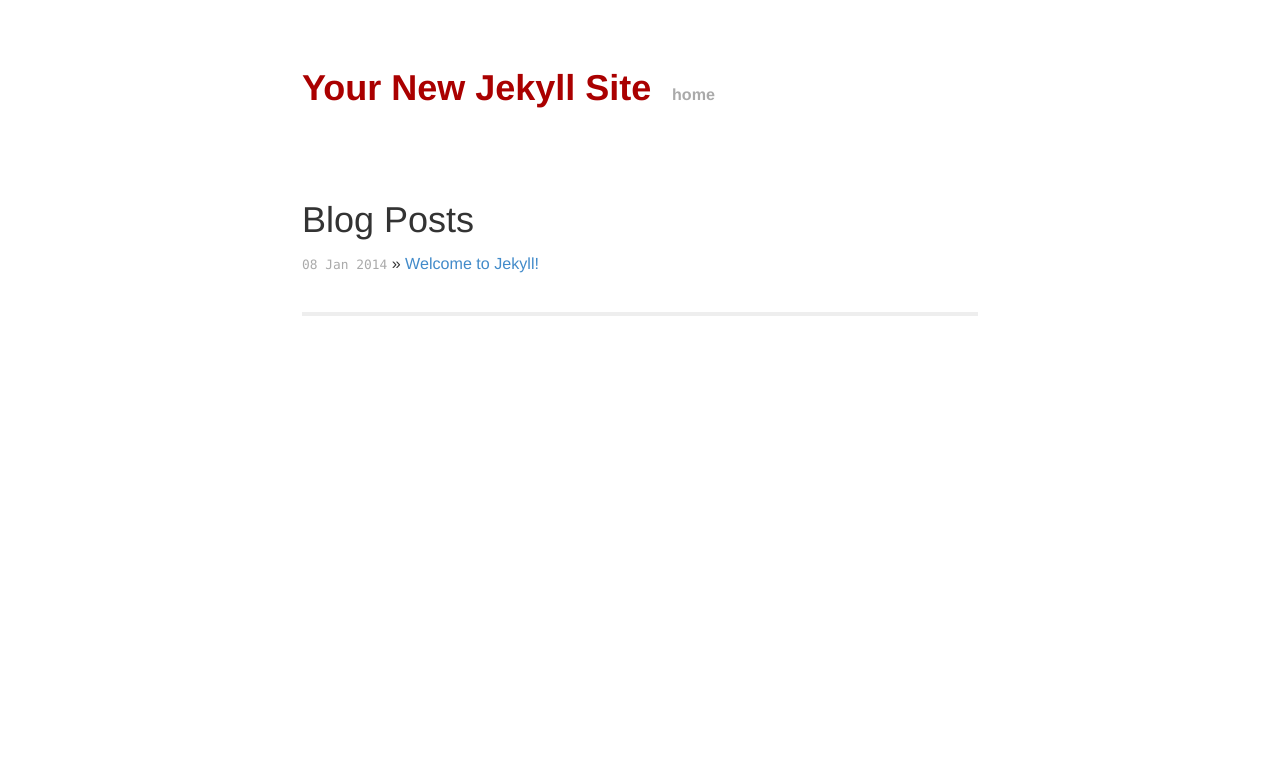
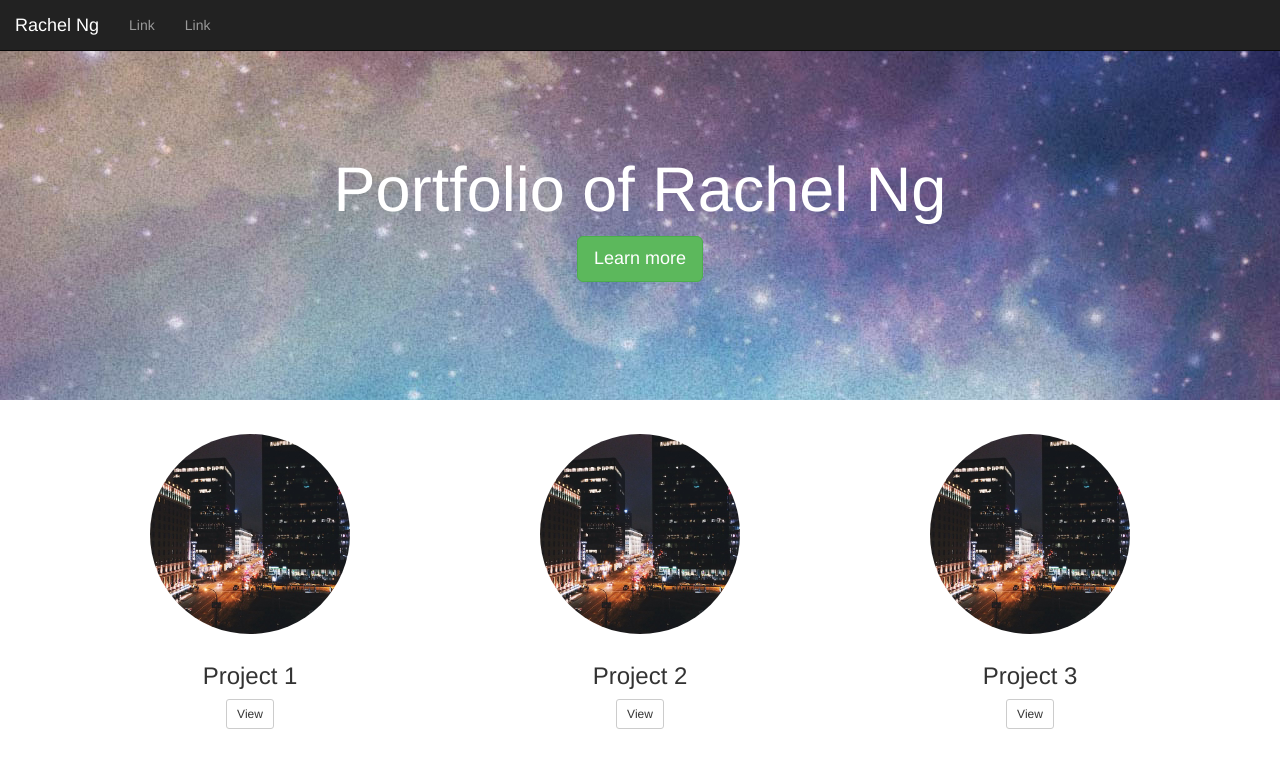
Before and after one commit to rachelng/portfolio, a Jekyll site: the page built from index.html, in a window 1280 px wide and 900 px high. Shown: the top 768 px of the window. Built offline with Jekyll 4.4.1, drawn with Linux system fonts in a browser that asks for light colours; Markdown is read by kramdown in place of the engine named in the settings.

Commit message:
Added Bootstrap elements

```diff
--- a/_layouts/default.html
+++ b/_layouts/default.html
@@ -1,5 +1,5 @@
 <!DOCTYPE html>
-<html>
+<html lang"en">
     <head>
         <meta charset="utf-8">
         <meta http-equiv="X-UA-Compatible" content="IE=edge,chrome=1">
@@ -10,9 +10,12 @@
         <link rel="stylesheet" href="/css/syntax.css">
 
         <!-- Custom CSS -->
-        <link rel="stylesheet" href="/css/main.css" />
+
+        <link rel="stylesheet" href="/css/main.css">
 
         <link rel="stylesheet" href="/css/bootstrap.min.css">
+
+        <link rel="stylesheet" href="/css/style.css">
 
         <script src="https://code.jquery.com/jquery.js"></script>
 
@@ -21,17 +24,67 @@
   </head>
     <body>
 
-        <div class="site">
-          <div class="header">
-            <h1 class="title"><a href="/">{{ site.name }}</a></h1>
-            <a class="extra" href="/">home</a>
-          </div>
+        <div class="container">
+
+          <nav class="navbar navbar-inverse navbar-fixed-top" role="navigation">
+            <div class="navbar-header">
+              <button type="button" class="navbar-toggle" data-toggle="collapse" data-target="#bs-example-navbar-collapse-1">
+                <span class="sr-only">Toggle navigation</span>
+                <span class="icon-bar"></span>
+                <span class="icon-bar"></span>
+                <span class="icon-bar"></span>
+              </button>
+              <a class="navbar-brand" href="#">Rachel Ng</a>
+            </div>
+
+              <div class="collapse navbar-collapse" id="bs-example-navbar-collapse-1">
+                  <ul class="nav navbar-nav">
+                    <li><a href="#">Link</a></li>
+                    <li><a href="#">Link</a></li>
+                  </ul>
+
+              </div>
+          </nav>
 
           {{ content }}
 
-          <div class="footer">
+        </div>
+        <div class="jumbotron">
+            <h1 class="title">Portfolio of Rachel Ng</h1>
+            <p><a class="btn btn-success btn-lg" role="button">Learn more</a></p>
+        </div>
 
-          </div>
+        <div class="container">
+          <div class="row">
+            <div class="col-md-4">
+              <div class="thumbnail">
+                <img src="images/img.jpg" class="img-circle">
+                <div class="caption">
+                  <h3>Project 1</h3>
+                  <p><a href="#" class="btn btn-sm btn-default" role="button">View</a></p>
+                </div>
+              </div>
+            </div>
+
+            <div class="col-md-4">
+              <div class="thumbnail">
+                <img src="images/img.jpg" class="img-circle">
+                <div class="caption">
+                  <h3>Project 2</h3>
+                  <p><a href="#" class="btn btn-sm btn-default" role="button">View</a></p>
+                </div>
+              </div>
+            </div>
+
+            <div class="col-md-4">
+              <div class="thumbnail">
+                <img src="images/img.jpg" class="img-circle">
+                <div class="caption">
+                  <h3>Project 3</h3>
+                  <p><a href="#" class="btn btn-sm btn-default" role="button">View</a></p>
+                </div>
+              </div>
+            </div>
         </div>
 
     </body>
--- /dev/null
+++ b/css/style.css
@@ -0,0 +1,26 @@
+body {
+	padding-top:50px;
+}
+
+.jumbotron {
+	background: url('/../images/jumbatron.jpg');
+	height:350px;
+}
+
+.jumbotron h1 {
+	color:#fff;
+	padding: 40px 0 5px 0;
+}
+
+.navbar {
+	margin-bottom:0px;
+}
+
+img {
+	width:200px;
+	height: 200px;
+}
+
+.thumbnail {
+	border:none;
+}
--- a/index.html
+++ b/index.html
@@ -1,13 +1,13 @@
 ---
 layout: default
-title: Your New Jekyll Site
+title: Portfolio of Rachel Ng
 ---
 
-<div id="home">
+<!-- <div id="home">
   <h1>Blog Posts</h1>
   <ul class="posts">
     {% for post in site.posts %}
       <li><span>{{ post.date | date_to_string }}</span> &raquo; <a href="{{ post.url }}">{{ post.title }}</a></li>
     {% endfor %}
   </ul>
-</div>
+</div> -->
```
Also changed, not shown: images/img.jpg (added), images/jumbatron.jpg (added), 1 other file.
